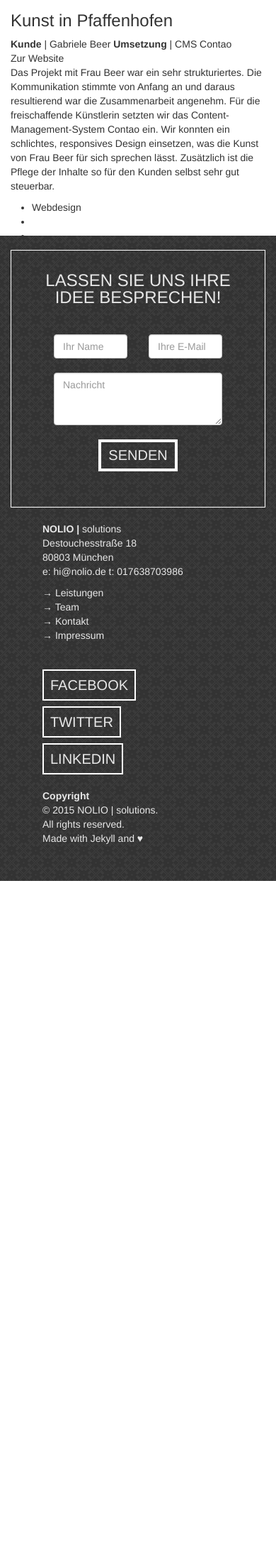
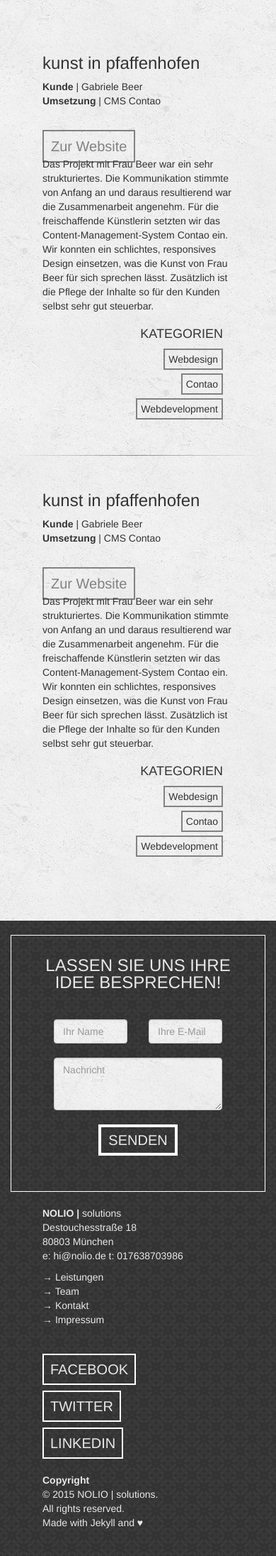
Before and after one commit to nikonoll/nolio, a Jekyll site: the page built from projekte.html, in a window 390 px wide, cut to the strip 251-2506 px from the top of the page. Shown: the top 2192 px of the strip at 71% size. Built offline with Jekyll 4.4.1, drawn with Linux system fonts in a browser that asks for light colours; nearby versions of some CDN libraries; before the commit the page ends 1492 px from its top, so only the background shows below that; some of the changed text lies outside the part shown.

Commit message:
random changes

```diff
--- a/_includes/footer.html
+++ b/_includes/footer.html
@@ -26,8 +26,6 @@
                 </div>
               </div>
             </div>
-
-
         </form>
 
       </div>
@@ -65,6 +63,11 @@
               © 2015 NOLIO | solutions. <br>
               All rights reserved. <br>
               Made with Jekyll and &#x2665;</p>
+            </div>
+          </div>
+          <div class="row">
+            <div class="col-xs-12 col-md-12 footer_a">
+              <p>Lorem Ipsum is so cool alallaalalalala.</p>
             </div>
           </div>
         </div>
--- a/_sass/_footer.scss
+++ b/_sass/_footer.scss
@@ -5,6 +5,7 @@
     margin-top: -20px;
 
 }
+
 .footer_wrapper {
     background-color: $grey-color-dark;
     background-image: url(/images/dark_embroidery.png);
@@ -35,6 +36,12 @@
                     .row {
 
                     }
+                }
+
+                /* changing the look of the bootstrap form*/
+                .form-control {
+                    background: url(/images/concrete_seamless.png);
+                    background-color: $text-color-light;
                 }
 
 
--- /dev/null
+++ b/_sass/_projekte.scss
@@ -0,0 +1,54 @@
+.project_wrapper {
+	background: url(/images/concrete_seamless.png);
+	padding: 30px 0 60px 0;
+
+	.project_row {
+		margin: 30px;
+	}
+
+	.sidebar_left {
+
+		h3 {
+			text-transform: lowercase;
+			font-weight: 300;
+		}
+
+		.button_project {
+			border: 2px solid $text-color-dark;
+			padding: 10px;
+			color: $text-color-dark;
+			font-size: 20px;
+
+			&:hover {
+				text-decoration: none;
+				background-color: $text-color-dark;
+				color: $text-color-light;
+			}
+		}
+	}
+
+	.middle_content {
+	}
+
+	.right_content {
+		margin: 10px 0;
+		text-align: right;
+
+		h4 {
+			text-transform: uppercase;
+			font-weight: 300;
+			margin: 0 15px 10px 0;
+		}
+
+		li {
+			list-style-type: none;
+			margin: 15px;
+
+			span {
+				padding: 5px;
+
+				border: 2px solid $text-color-dark;
+			}
+		}
+	}
+}
--- a/css/main.scss
+++ b/css/main.scss
@@ -65,7 +65,7 @@ hr.style-two {
         //custom styles
         "page",
         "welcome",
-        "portfolio",
+        "projekte",
         "services",
         "posts",
         "footer",
--- a/index.html
+++ b/index.html
@@ -1,6 +1,6 @@
 ---
 layout: default
-title:
+title: START
 ---
 
 <div class="home welcome_wrapper">
--- a/posts.html
+++ b/posts.html
@@ -1,7 +1,7 @@
 ---
 layout: page
-title: Blog
-permalink: /blog/
+title:
+permalink:
 ---
 
 <div class="home">
--- a/projekte.html
+++ b/projekte.html
@@ -8,20 +8,41 @@ permalink: /projekte/
 
 <div class="project_wrapper container-fluid">
 	<div class="row project_row">
-		<div class="col-xs-12 col-md-4">
+		<div class="col-xs-12 col-md-4 sidebar_left">
 			<h3>Kunst in Pfaffenhofen</h3>
-			<span><strong>Kunde</strong> | Gabriele Beer</span>
-			<span><strong>Umsetzung</strong> | CMS Contao</span>
-			<div class="button_project">Zur Website</div>
+			<span><strong>Kunde</strong> | Gabriele Beer</span><br>
+			<span><strong>Umsetzung</strong> | CMS Contao</span><br><br><br>
+			<a href="#" class="button_project">Zur Website</a>
 		</div>
-		<div class="col-xs-12 col-md-4">
+		<div class="col-xs-12 col-md-4 middle_content">
 			<p>Das Projekt mit Frau Beer war ein sehr strukturiertes. Die Kommunikation stimmte von Anfang an und daraus resultierend war die Zusammenarbeit angenehm. Für die freischaffende Künstlerin setzten wir das Content-Management-System Contao ein. Wir konnten ein schlichtes, responsives Design einsetzen, was die Kunst von Frau Beer für sich sprechen lässt. Zusätzlich ist die Pflege der Inhalte so für den Kunden selbst sehr gut steuerbar.</p>
 		</div>
-		<div class="col-xs-12 col-md-4">
+		<div class="col-xs-12 col-md-4 right_content">
+			<h4>Kategorien</h4>
 			<ul>
-				<li>Webdesign</li>
-				<li></li>
-				<li></li>
+				<li><span>Webdesign </span></li>
+				<li><span>Contao </span></li>
+				<li><span>Webdevelopment </span></li>
+			</ul>
+		</div>
+	</div>
+	<hr class="style-two">
+		<div class="row project_row">
+		<div class="col-xs-12 col-md-4 sidebar_left">
+			<h3>Kunst in Pfaffenhofen</h3>
+			<span><strong>Kunde</strong> | Gabriele Beer</span><br>
+			<span><strong>Umsetzung</strong> | CMS Contao</span><br><br><br>
+			<a href="#" class="button_project">Zur Website</a>
+		</div>
+		<div class="col-xs-12 col-md-4 middle_content">
+			<p>Das Projekt mit Frau Beer war ein sehr strukturiertes. Die Kommunikation stimmte von Anfang an und daraus resultierend war die Zusammenarbeit angenehm. Für die freischaffende Künstlerin setzten wir das Content-Management-System Contao ein. Wir konnten ein schlichtes, responsives Design einsetzen, was die Kunst von Frau Beer für sich sprechen lässt. Zusätzlich ist die Pflege der Inhalte so für den Kunden selbst sehr gut steuerbar.</p>
+		</div>
+		<div class="col-xs-12 col-md-4 right_content">
+			<h4>Kategorien</h4>
+			<ul>
+				<li><span>Webdesign </span></li>
+				<li><span>Contao </span></li>
+				<li><span>Webdevelopment </span></li>
 			</ul>
 		</div>
 	</div>
```
Also changed, not shown: _sass/_portfolio.scss (deleted).
